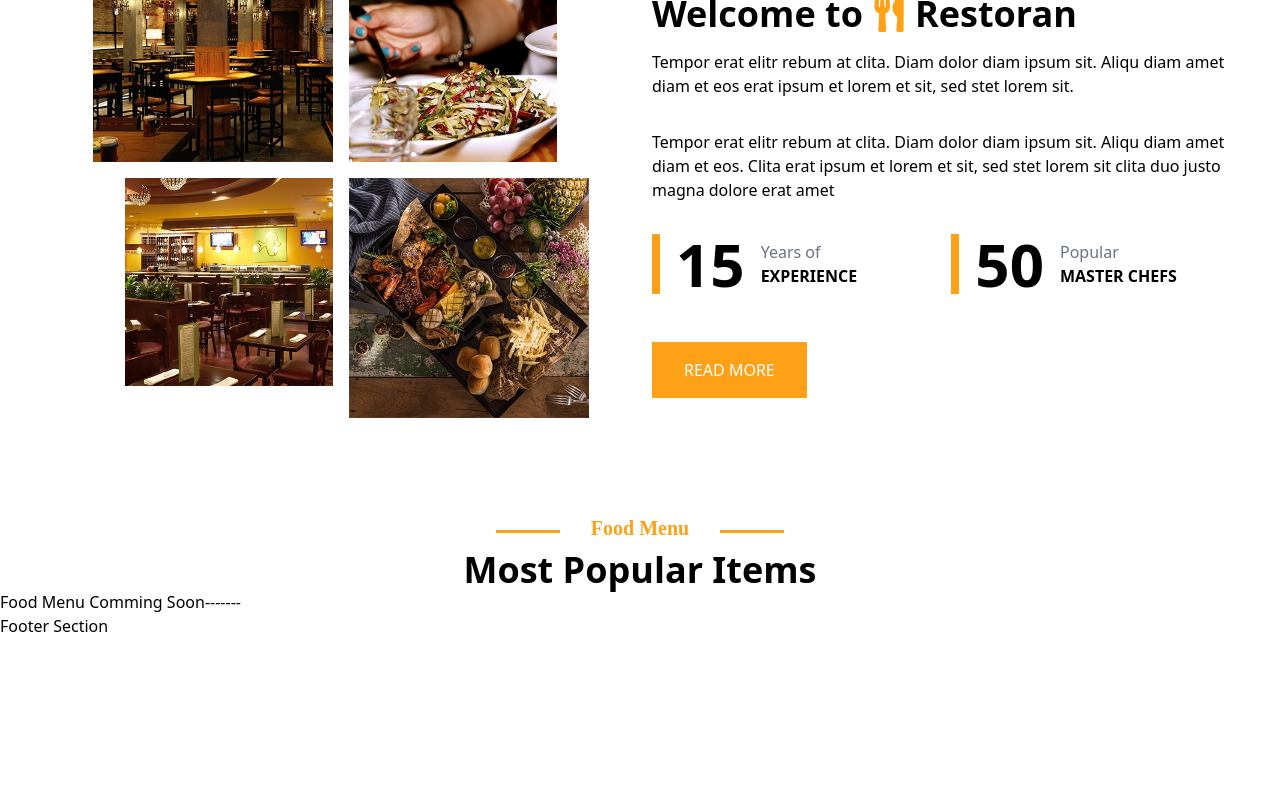
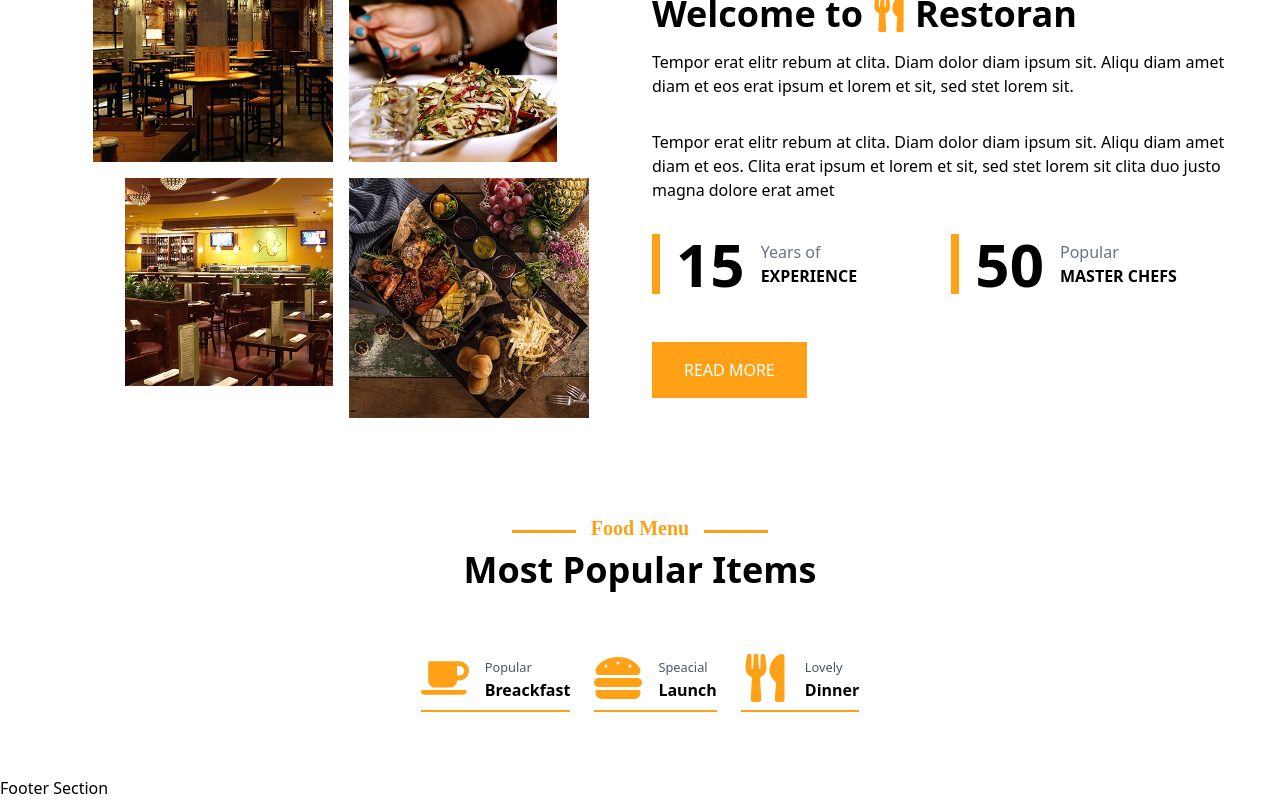
Before and after one commit to 0rakib0/Ziro-Nine-Cafe, a React (Vite) app: page / in a window 1280 px wide. Shown: the part 1314-2114 px from the top of the page. Before the commit the page ends 1952 px from the top, so only its background shows below. Built offline with nearby package versions, Linux system fonts and the light colour scheme.

Commit message:
category section design

```diff
--- a/src/Pagase/HomePages/FooMenu/FoodMenu.jsx
+++ b/src/Pagase/HomePages/FooMenu/FoodMenu.jsx
@@ -1,10 +1,11 @@
+import FoodMenuSection from "../../../SharePage/FoodMenuSection/FoodMenuSection"
 import SectionTitle from "../../../SharePage/SectionTitle/SectionTitle"
 
 const FoodMenu = () =>{
     return (
         <div className="mt-24">
             <SectionTitle hero='Food Menu' title='Most Popular Items'></SectionTitle>
-            <h1>Food Menu Comming Soon-------</h1>
+            <FoodMenuSection></FoodMenuSection>
         </div>
     )
 }
--- /dev/null
+++ b/src/SharePage/FoodMenuSection/FoodMenuSection.jsx
@@ -0,0 +1,39 @@
+import { FaCoffee, FaHamburger, FaUtensils } from "react-icons/fa";
+
+const FoodMenuSection = () => {
+    return (
+        <div>
+            <div className="flex itens-center justify-center gap-6 my-16">
+                <div className="flex items-center gap-4 border-b-2 border-secondarycolor pb-2">
+                    <div>
+                        <FaCoffee className="text-5xl text-secondarycolor"></FaCoffee>
+                    </div>
+                    <div>
+                        <small className="text-gray-600">Popular</small>
+                        <h4 className="font-semibold">Breackfast</h4>
+                    </div>
+                </div>
+                <div className="flex items-center gap-4 border-b-2 border-secondarycolor pb-2">
+                    <div>
+                        <FaHamburger className="text-5xl text-secondarycolor"></FaHamburger>
+                    </div>
+                    <div>
+                        <small className="text-gray-600">Speacial</small>
+                        <h4 className="font-semibold">Launch</h4>
+                    </div>
+                </div>
+                <div className="flex items-center gap-4 border-b-2 border-secondarycolor pb-2">
+                    <div>
+                        <FaUtensils className="text-5xl text-secondarycolor"></FaUtensils>
+                    </div>
+                    <div>
+                        <small className="text-gray-600">Lovely</small>
+                        <h4 className="font-semibold">Dinner</h4>
+                    </div>
+                </div>
+            </div>
+        </div>
+    )
+}
+
+export default FoodMenuSection
--- a/src/SharePage/SectionTitle/style.css
+++ b/src/SharePage/SectionTitle/style.css
@@ -5,7 +5,7 @@
     width: 4rem;
     background-color: #FEA116;
     top: 1rem;
-    left: 7rem;
+    left: 8rem;
 }
 
 .overlydesign::before{
@@ -15,7 +15,7 @@
     width: 4rem;
     background-color: #FEA116;
     top: 1rem;
-    right: 7rem;
+    right: 8rem;
 }
 
 @media (max-width: 767px) {
```
